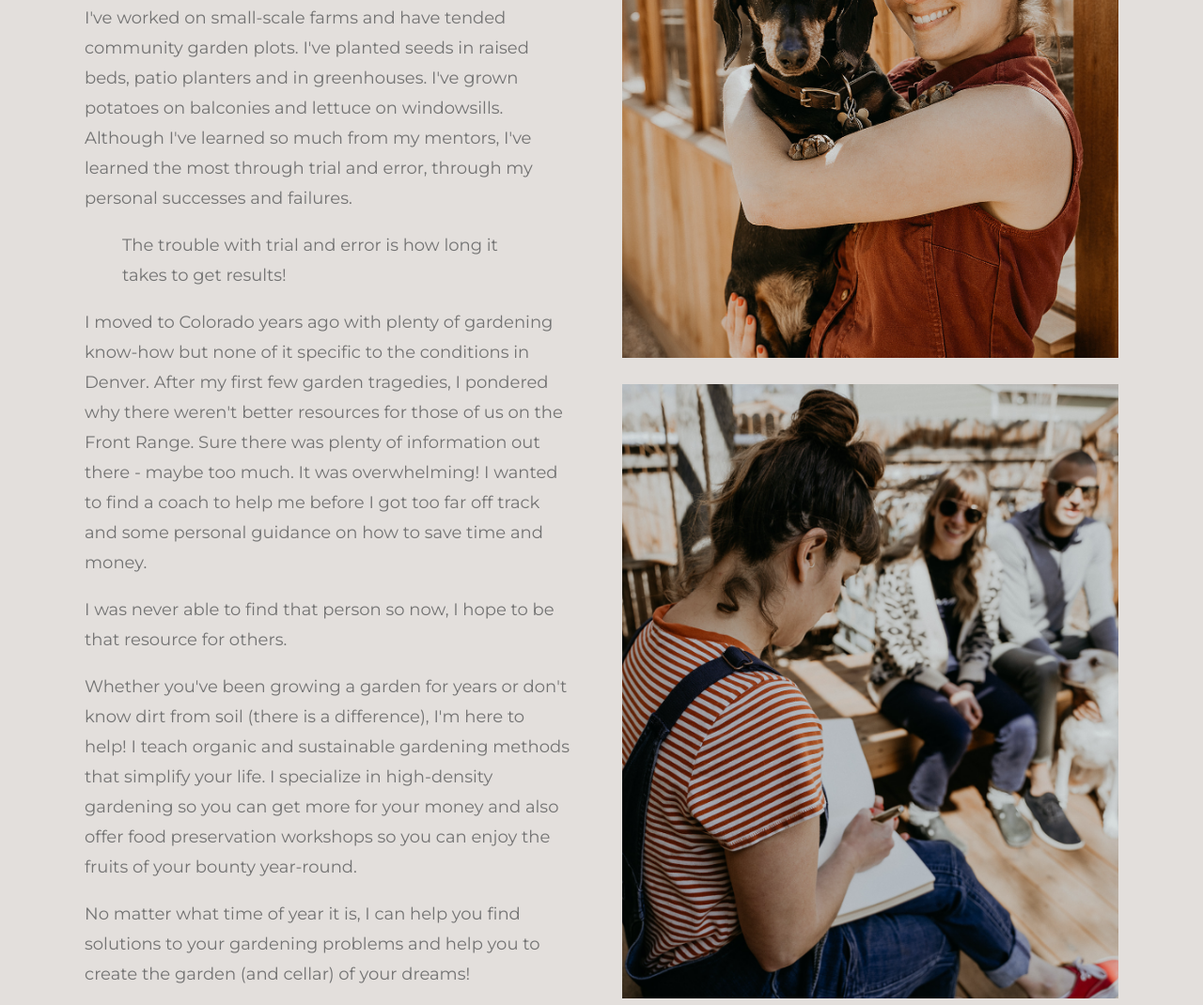
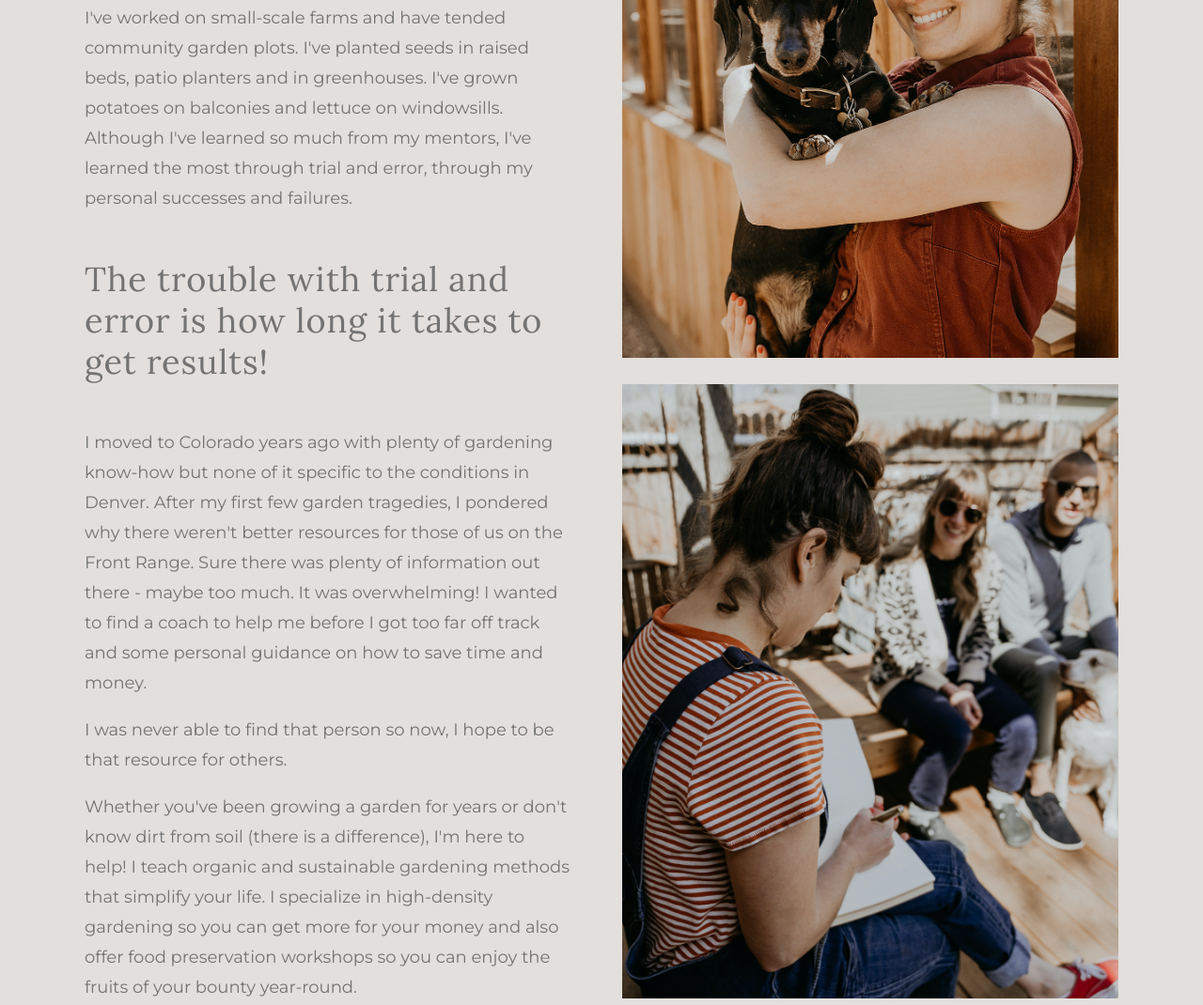
Before and after one commit to ogdendavis/denver-kitchen-gardens, a Gatsby site: page /about in a window 1280 px wide. Shown: the part 1080-2150 px from the top of the page at 94% size. Built offline with nearby package versions, Linux system fonts and the light colour scheme; Gatsby itself is replaced by a stand-in of ours.

Commit message:
Tweak About page styling and CMS fields

```diff
--- a/src/cms/pages/about.md
+++ b/src/cms/pages/about.md
@@ -27,7 +27,6 @@ content_copy: >-
 
 
   No matter what time of year it is, I can help you find solutions to your gardening problems and help you to create the garden (and cellar) of your dreams!
-profile_pic: /images/uploads/jenny_n_oscar.png
-more_pics:
-  - image: /images/uploads/jenny_consulting.png
+image_1: /images/uploads/jenny_n_oscar.png
+image_2: /images/uploads/jenny_consulting.png
 ---
--- a/src/components/layout/helmet.js
+++ b/src/components/layout/helmet.js
@@ -7,7 +7,7 @@ const BigHat = () => (
   <Helmet>
     <link rel="preconnect" href="https://fonts.gstatic.com" />
     <link
-      href="https://fonts.googleapis.com/css2?family=Lora:wght@400;600;700&family=Montserrat:wght@400;500;600;700&display=swap"
+      href="https://fonts.googleapis.com/css2?family=Lora:wght@300;400;600;700&family=Montserrat:wght@400;500;600;700&display=swap"
       rel="stylesheet"
     />
   </Helmet>
--- a/src/pages/about.js
+++ b/src/pages/about.js
@@ -22,6 +22,18 @@ const AboutCopy = styled.article`
   h1 {
     margin-top: 0;
   }
+
+  blockquote {
+    margin: 3rem 0;
+
+    p {
+      font-size: 2.25rem;
+      font-family: Lora;
+      font-weight: 300;
+      letter-spacing: 0.88px;
+      line-height: 2.75rem;
+    }
+  }
 `;
 
 const AboutImages = styled.div`
@@ -32,11 +44,6 @@ const AboutImages = styled.div`
 const ProfileImage = styled.img`
   display: block;
   margin-bottom: 1.75rem;
-  width: 100%;
-`;
-
-const AnotherImage = styled.img`
-  display: block;
   width: 100%;
 `;
 
@@ -52,10 +59,8 @@ const About = () => {
           hero_text
           content_heading
           content_copy
-          profile_pic
-          more_pics {
-            image
-          }
+          image_1
+          image_2
         }
       }
     }
@@ -63,11 +68,6 @@ const About = () => {
 
   // Point at content object once
   const content = data.content.frontmatter;
-
-  // Loop over more_pics to generate images
-  const moreImages = content.more_pics.map(({ image }) => (
-    <AnotherImage key={`another-${image}`} src={image} />
-  ));
 
   return (
     <Layout
@@ -81,8 +81,8 @@ const About = () => {
           <ReactMarkdown>{content.content_copy}</ReactMarkdown>
         </AboutCopy>
         <AboutImages>
-          <ProfileImage src={content.profile_pic} />
-          {moreImages}
+          <ProfileImage src={content.image_1} />
+          <ProfileImage src={content.image_2} />
         </AboutImages>
       </AboutContainer>
     </Layout>
```
Also changed, not shown: static/admin/config.yml (+2 -7 lines).
